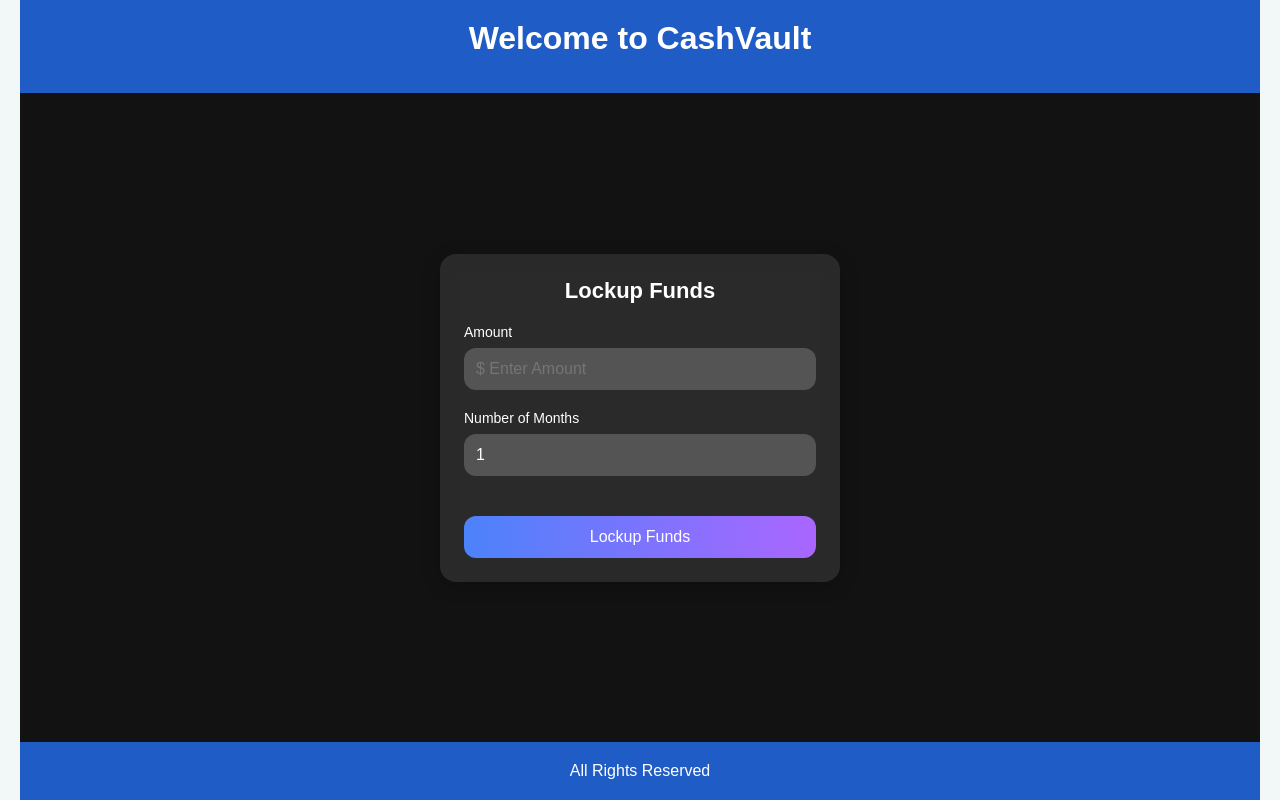
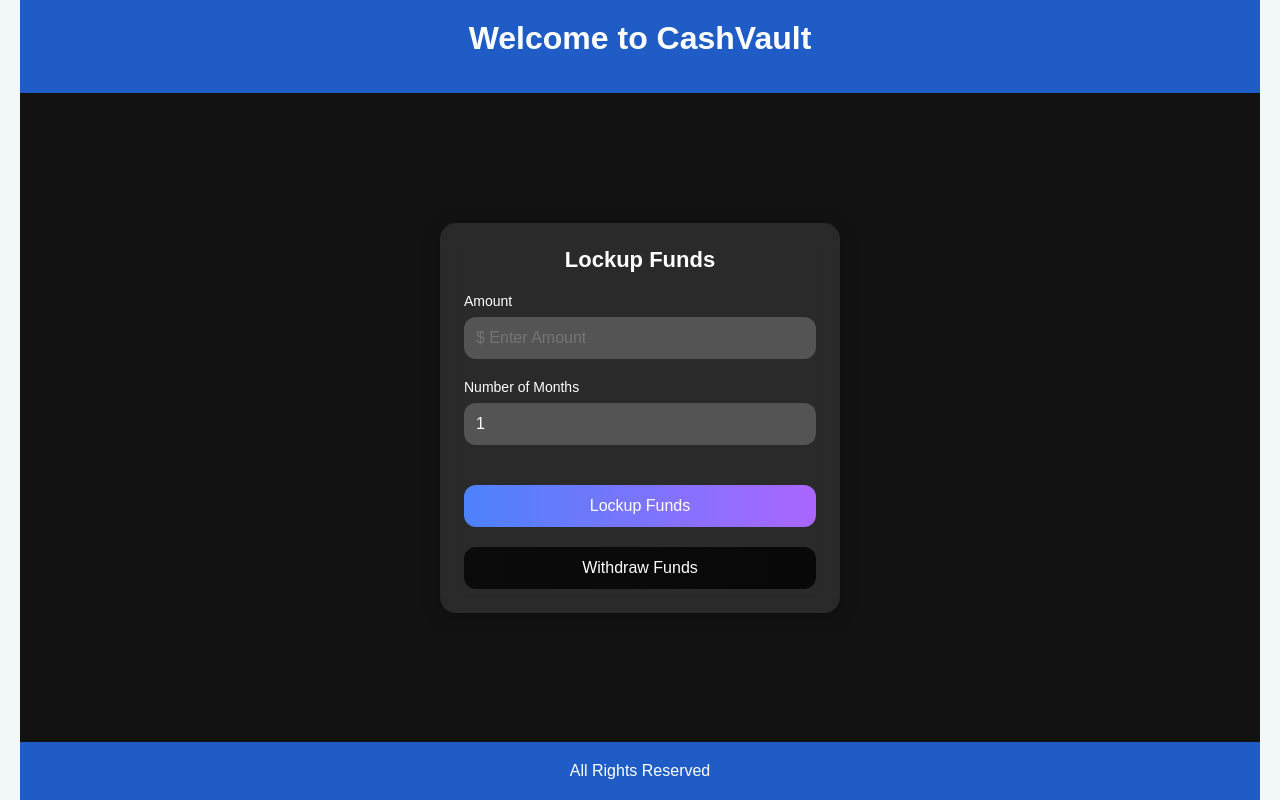
Before and after one commit to johnfawole/CashVault, a Next.js app: page /lockup in a window 1280 px wide. Built offline with nearby package versions, Linux system fonts and the light colour scheme.

Commit message:
add withdrawal button

```diff
--- a/src/pages/lockup.js
+++ b/src/pages/lockup.js
@@ -1,14 +1,19 @@
-import React, {useState} from "react";
-import styles from "../styles/AutomaticSaving.module.css"
+import React, { useState } from "react";
+import styles from "../styles/AutomaticSaving.module.css";
 
 const LockupFunds = () => {
-
   const [amount, setAmount] = useState("");
   const [months, setMonths] = useState(1);
 
   const handleSubmit = (e) => {
     e.preventDefault();
-        console.log("locking ${amount} for ${months}")
+    console.log(`Locking ${amount} for ${months} months`);
+    // Add logic to interact with the smart contract to lock up funds
+  };
+
+  const handleWithdraw = () => {
+    console.log("Withdrawing locked funds");
+    // Add logic to interact with the smart contract to withdraw locked funds
   };
 
   return (
@@ -22,39 +27,41 @@ const LockupFunds = () => {
         <form onSubmit={handleSubmit} className={styles.form}>
           {/* Amount Input */}
           <div className={styles.inputGroup}>
-                    <label className = {styles.label}>Amount</label>
+            <label className={styles.label}>Amount</label>
             <input
-                        type = "number"
+              type="number"
               value={amount}
               onChange={(e) => setAmount(e.target.value)}
               className={styles.input}
               placeholder="$ Enter Amount"
               required
             />
-
           </div>
-
 
           {/* Months Selection */}
           <div className={styles.inputGroup}>
             <label className={styles.label}>Number of Months</label>
             <input
-                            type = "number"
-                            value = {months}
+              type="number"
+              value={months}
               onChange={(e) => setMonths(e.target.value)}
               className={styles.input}
-                            placeholder="= Enter the number of months"
-                            min = "1"
-                            max = "12"
+              placeholder="Enter the number of months"
+              min="1"
+              max="12"
               required
             />
           </div>
 
           {/* Submit Button */}
-                    <button type = "submit" className={styles.submitButton}>
+          <button type="submit" className={styles.submitButton}>
             Lockup Funds
           </button>
         </form>
+        {/* Withdraw Button */}
+        <button onClick={handleWithdraw} className={styles.withdrawButton}>
+          Withdraw Funds
+        </button>
       </div>
       <footer className={styles.footer}>
         All Rights Reserved
@@ -63,5 +70,4 @@ const LockupFunds = () => {
   );
 };
 
-
 export default LockupFunds;
--- a/src/styles/AutomaticSaving.module.css
+++ b/src/styles/AutomaticSaving.module.css
@@ -132,3 +132,20 @@
     text-align: center;
     width: 100%;
   }
+
+.withdrawButton {
+  width: 100%;
+  padding: 12px;
+  border: none;
+  border-radius: 12px;
+  font-size: 16px;
+  background: linear-gradient(90deg, #0b0b0b, #080808);
+  color: #fff;
+  cursor: pointer;
+  transition: b 0.3s;
+  margin-top: 20px;
+}
+
+.withdrawButton:hover {
+  background: linear-gradient(90deg, #ff3333, #ff5050);
+}
```
Also changed, not shown: src/pages/automatic-saving.js (+9 -0 lines), src/pages/manual-saving.js (+20 -12 lines). Lines whose indentation alone changed are shown as unchanged.
